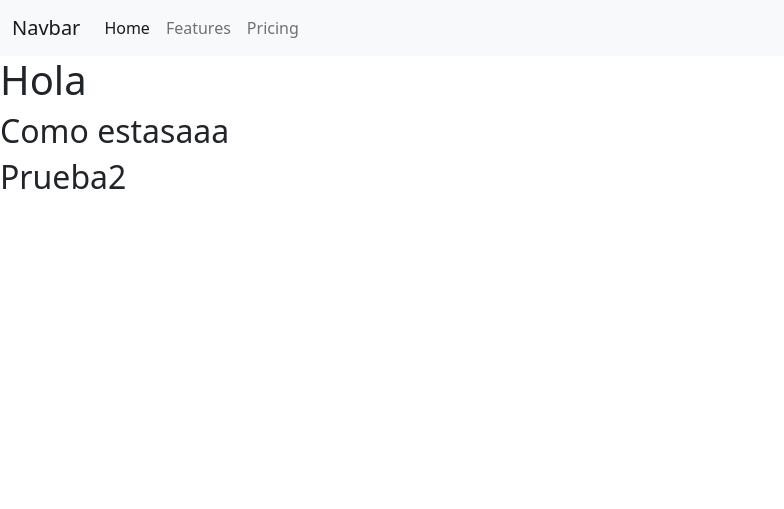
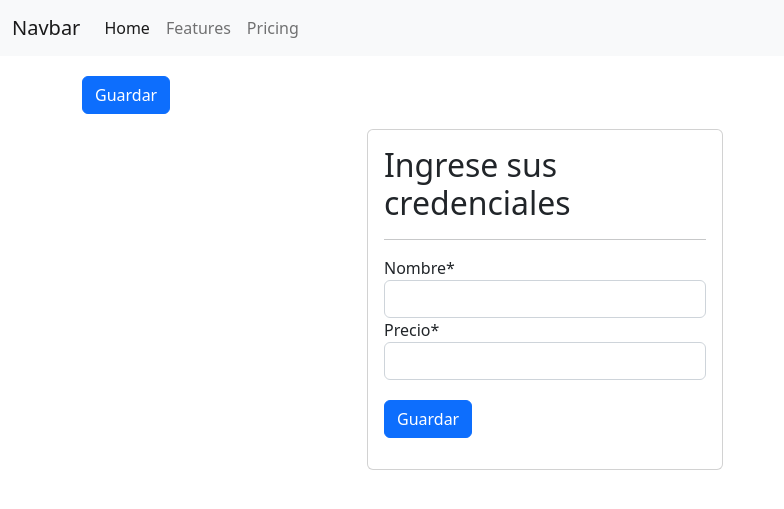
Before and after one commit to milo-progra/GestionHoras, a Django app: page /agregar_servicio/ in a window 1280 px wide. Shown: the top 509 px of the page, without its empty margins (0-784 px from the left). Run offline with Django 4.2, Linux system fonts and the light colour scheme; some libraries are stand-ins or nearby versions.

Commit message:
Form agregar Servicios

```diff
--- a/administrador/forms.py
+++ b/administrador/forms.py
@@ -1,8 +1,11 @@
+from tkinter import Widget
 from django import forms
 from .models import Servicio
 
 
 class ServicioForm(forms.ModelForm):
+    nombre = forms.CharField(widget=forms.TextInput(attrs={'class': 'form-control'}))
+    precio = forms.CharField(widget=forms.NumberInput(attrs={'class': 'form-control'}))
     class Meta:
         model = Servicio
         fields = '__all__'
--- a/administrador/templates/home.html
+++ b/administrador/templates/home.html
@@ -9,7 +9,7 @@
                     <div class="card">
                         <img src="..." class="card-img-top" alt="...">
                         <div class="card-body">
-                            <h5 class="card-title">Servicios!!!!!!!!!!!!!!</h5>
+                            <h5 class="card-title">Servicios<h5>
                             <p class="card-text">Lista de servicios</p>
                             <a href="{% url 'servicios' %}"><button type="button" class="btn btn-primary">Ver</button></a>
 
--- a/administrador/templates/servicios/agregar_servicio.html
+++ b/administrador/templates/servicios/agregar_servicio.html
@@ -1,12 +1,29 @@
 {% extends 'base.html' %}
 {% load static %}
+{% load crispy_forms_tags %}
 {% block body %}
 
-<h1>Hola</h1>
-<h2>Como estasaaa</h2>
-<h2>Prueba2
+<div class="container-sm" id="btn_atras">
+    <button type="submit" class="btn btn-primary" id="btn_guardar">Guardar</button>
+</div>
+<div class="container">
+    <div class="row">
+        <div class="col-12 col-md-4 offset-md-3">
+            <div class="card">
+                <div class="card-body">
+                    <h2>Ingrese sus credenciales</h2>
+                    <hr>
+                    <form action="" method="post">
+                        {% csrf_token %}
+                        {{form | crispy}}
 
-</h2>
+                        <input type="submit" class="btn btn-primary" id ="btn_guardar" value="Guardar">
+                    </form>
+                </div>
+            </div>
+        </div>
+    </div>
+</div>
 
 
 {% endblock %}
--- a/administrador/views.py
+++ b/administrador/views.py
@@ -1,6 +1,8 @@
+from email import message
 from django.shortcuts import render
 from .models import Servicio
 from .forms import ServicioForm
+from django.contrib import messages
 
 # Create your views here.
 def home(request):
@@ -12,5 +14,14 @@ def servicios(request):
     return render(request, 'servicios/lista.html',{'servicios':servicios})
 
 def agregarServicio(request):
-
-    return render(request, 'servicios/agregar_servicio.html')
+    data = {
+        'form' : ServicioForm()
+    }
+    if request.method == 'POST' :
+        formulario  = ServicioForm(data = request.POST, files = request.FILES)
+        if formulario.is_valid():
+            formulario.save()
+            messages.success(request,"Servicio registrado con exito")
+        else:
+            data['form'] = formulario
+    return render(request, 'servicios/agregar_servicio.html', data)
--- a/static/css/admin.css
+++ b/static/css/admin.css
@@ -13,3 +13,10 @@ section{
 #login{
     margin-top: 50px;
 }
+
+/* Crear servicios  */
+
+#btn_guardar{
+    margin-top: 20px;
+    margin-bottom: 15px;
+}
```
Also changed, not shown: db.sqlite3.
